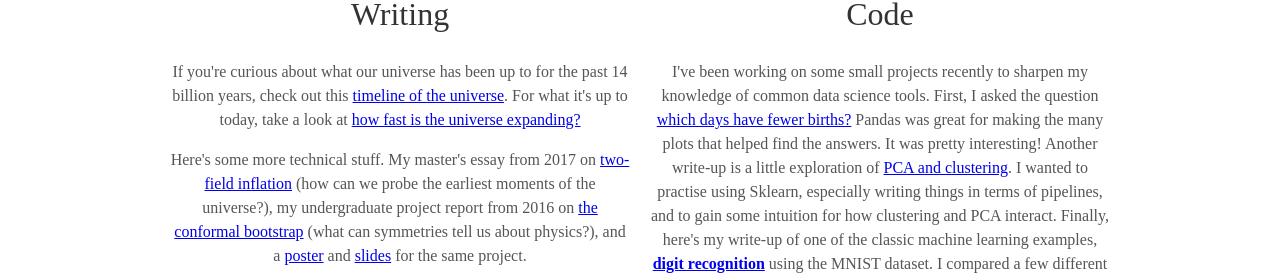
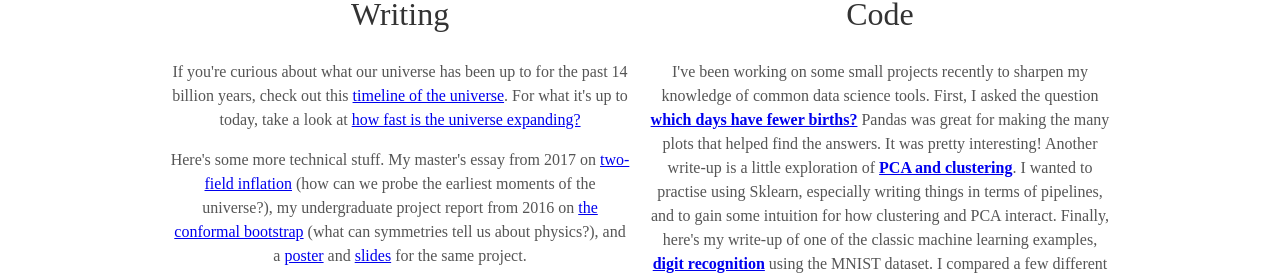
Before and after one commit to pc559/pc559.github.io, a Jekyll site: the page built from index.html, in a window 1280 px wide. Shown: the part 1214-1493 px from the top of the page. Built offline with Jekyll 4.4.1, drawn with Linux system fonts in a browser that asks for light colours; some web fonts are replaced.

Commit message:
links in bold

```diff
--- a/_includes/about.html
+++ b/_includes/about.html
@@ -48,10 +48,10 @@
     <p>
     I've been working on some small projects recently to sharpen my knowledge of common data science tools.
     First, I asked the question
-    <a href="https://github.com/pc559/weekend_births_analysis/blob/main/ons_births_model.ipynb">which days have fewer births?</a>
+    <a href="https://github.com/pc559/weekend_births_analysis/blob/main/ons_births_model.ipynb"><b>which days have fewer births?</b></a>
     Pandas was great for making the many plots that helped find the answers. It was pretty interesting!
     Another write-up is a little exploration of
-    <a href="https://github.com/pc559/pca_losing_cluster/blob/main/pca_losing_cluster.ipynb">PCA and clustering</a>.
+    <a href="https://github.com/pc559/pca_losing_cluster/blob/main/pca_losing_cluster.ipynb"><b>PCA and clustering</b></a>.
     I wanted to practise using Sklearn, especially writing things in terms of pipelines,
     and to gain some intuition for how clustering and PCA interact.
     Finally, here's my write-up of one of the classic machine learning examples,
```
